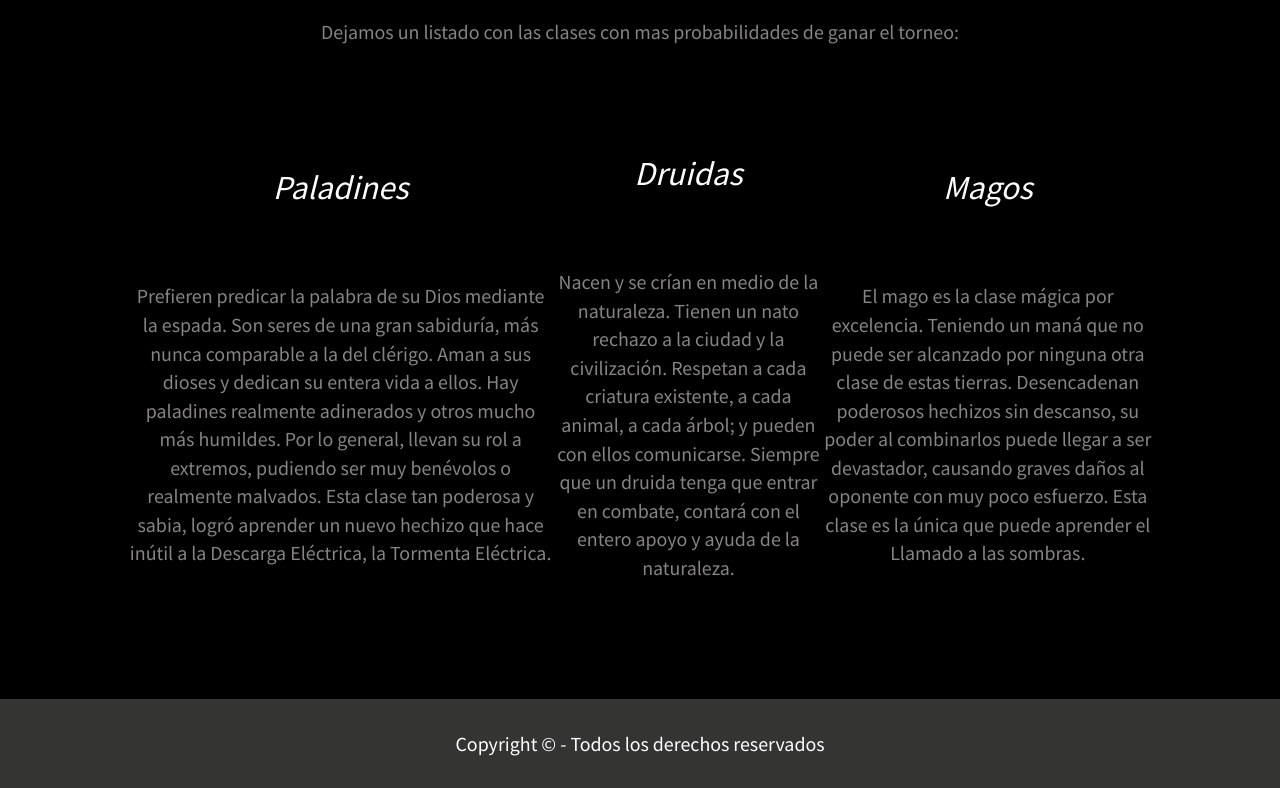
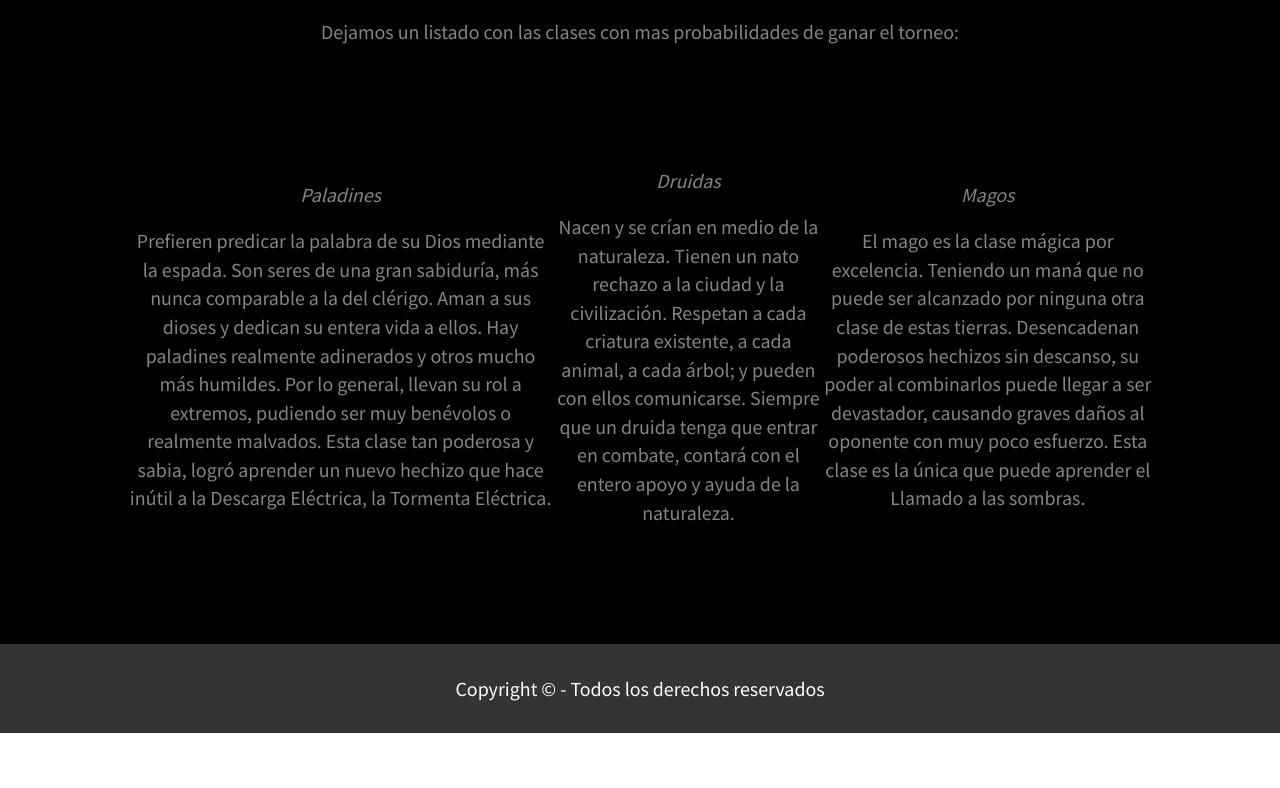
Before and after one commit to Brook2468/Entrega-Sass-SEO---05-04, a plain HTML site: page index.html in a window 1280 px wide. Shown: the part 885-1673 px from the top of the page. After the commit the page ends 1618 px from the top, so only its background shows below. Drawn offline with Linux system fonts and the light colour scheme.

Commit message:
Final entrega 04-05

```diff
--- a/index.html
+++ b/index.html
@@ -53,20 +53,17 @@
             </div>
             <div class="tipo-servicios">
                 <div>
-                    <i> Paladines </i>
-                    <h3>Diseño UX/UI</h3>
+                    <p><em> Paladines </em></P>
                     <p>
                         Prefieren predicar la palabra de su Dios mediante la espada. Son seres de una gran sabiduría, más nunca comparable a la del clérigo. Aman a sus dioses y dedican su entera vida a ellos. Hay paladines realmente adinerados y otros mucho más humildes. Por lo general, llevan su rol a extremos, pudiendo ser muy benévolos o realmente malvados. Esta clase tan poderosa y sabia, logró aprender un nuevo hechizo que hace inútil a la Descarga Eléctrica, la Tormenta Eléctrica.</p>
                 </div>
                 <div>
-                    <i> Druidas </i>
-                    <h3>Desarrollo WEB</h3>
+                    <p><em> Druidas </em></P>
                     <p>
                         Nacen y se crían en medio de la naturaleza. Tienen un nato rechazo a la ciudad y la civilización. Respetan a cada criatura existente, a cada animal, a cada árbol; y pueden con ellos comunicarse. Siempre que un druida tenga que entrar en combate, contará con el entero apoyo y ayuda de la naturaleza.</p>
                 </div>
                 <div>
-                    <i> Magos </i>
-                    <h3>Comercio Digital</h3>
+                    <p><em> Magos </em></P>
                     <p>
                         El mago es la clase mágica por excelencia. Teniendo un maná que no puede ser alcanzado por ninguna otra clase de estas tierras. Desencadenan poderosos hechizos sin descanso, su poder al combinarlos puede llegar a ser devastador, causando graves daños al oponente con muy poco esfuerzo. Esta clase es la única que puede aprender el Llamado a las sombras.</p>
                 </div>
```
